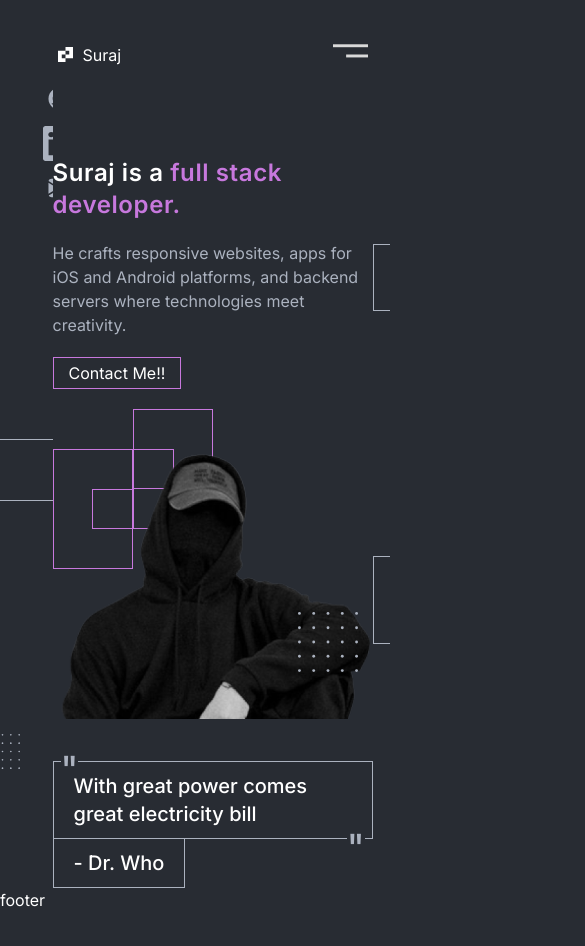
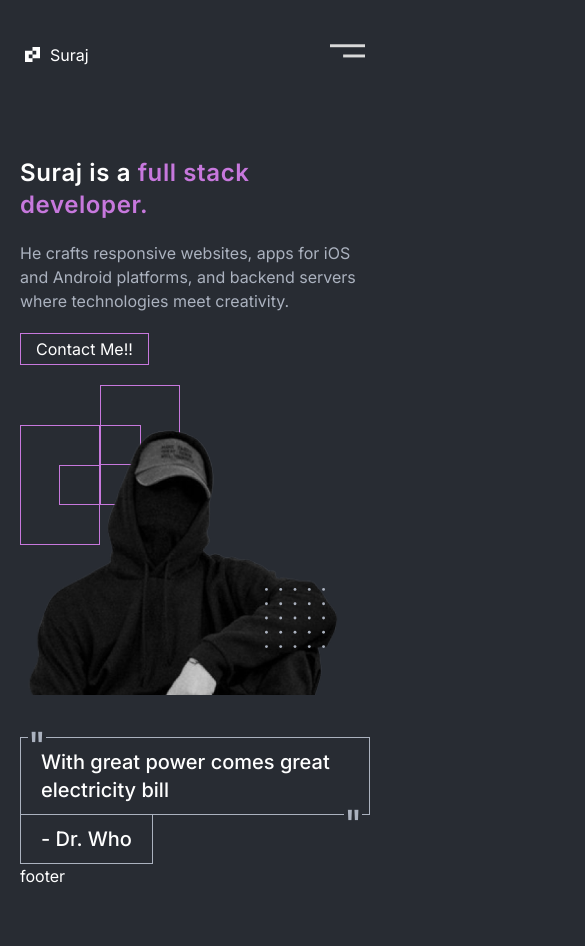
Before and after one commit to rockzsuraj/professional-porfolio, a Next.js app: page / in a window 390 px wide. Shown: the top 946 px of the page, 585 px wide, since content can reach past the window. Built offline with nearby package versions, Linux system fonts and the light colour scheme.

Commit message:
fix:mobileview

```diff
--- a/src/app/components/sections/Hero.tsx
+++ b/src/app/components/sections/Hero.tsx
@@ -48,7 +48,7 @@ export default function Hero() {
                 height={900}
                 style={{ content: '' }}
               />
-              <div className="transform translate-x-60 -translate-y-28">
+              <div className="w-20 h-20 transform translate-x-60 -translate-y-28">
                 <Icon src="dots.svg" alt="Decorative dots" width={70} height={70} />
               </div>
             </div>
--- a/src/app/components/sidebar/Sidebar.tsx
+++ b/src/app/components/sidebar/Sidebar.tsx
@@ -25,12 +25,12 @@ export default function Sidebar() {
           })}
         </div>
         <div className="h-1/2" />
-        <div className="w-30 border-1 border-(--color-gray) h-30 -translate-x-1/2" />
-        <div className="h-1/2" />
+        <div className="w-20 border-1 border-(--color-gray) h-60 -translate-x-1/2" />
+        <div className="h-1/4" />
         <div className="transform -translate-x-1/6">
           <Icon src="dots.svg" alt="dots" />
         </div>
-        <div className='h-1/4' />
+        <div className='h-1/8' />
       </div>
     </aside>
   )
--- a/src/app/layout.tsx
+++ b/src/app/layout.tsx
@@ -20,9 +20,9 @@ export default function RootLayout({
 }) {
   return (
     <html lang="en">
-      <body className={`${inter.className} flex flex-col min-h-screen`}>
+      <body className={`${inter.className} flex flex-col min-h-screen pl-5 pr-5 md:pl-0 md:pr-0`}>
         <div className='flex flex-1'>
-          <div className='overflow-hidden'>
+          <div className='hidden md:flex overflow-hidden'>
             <Sidebar />
           </div>
           <div className='flex-1 flex flex-col'>
@@ -31,7 +31,7 @@ export default function RootLayout({
               {children}
             </main>
           </div>
-          <div className='overflow-hidden'>
+          <div className='hidden md:flex overflow-hidden'>
             <SidebarRight />
           </div>
         </div>
--- a/src/app/page.tsx
+++ b/src/app/page.tsx
@@ -5,7 +5,7 @@ export default function Home() {
   return (
     <main>
       <div>
-        <div className="block">
+        <div >
           <Hero />
         </div>
         {/* Quote Section */}
```
